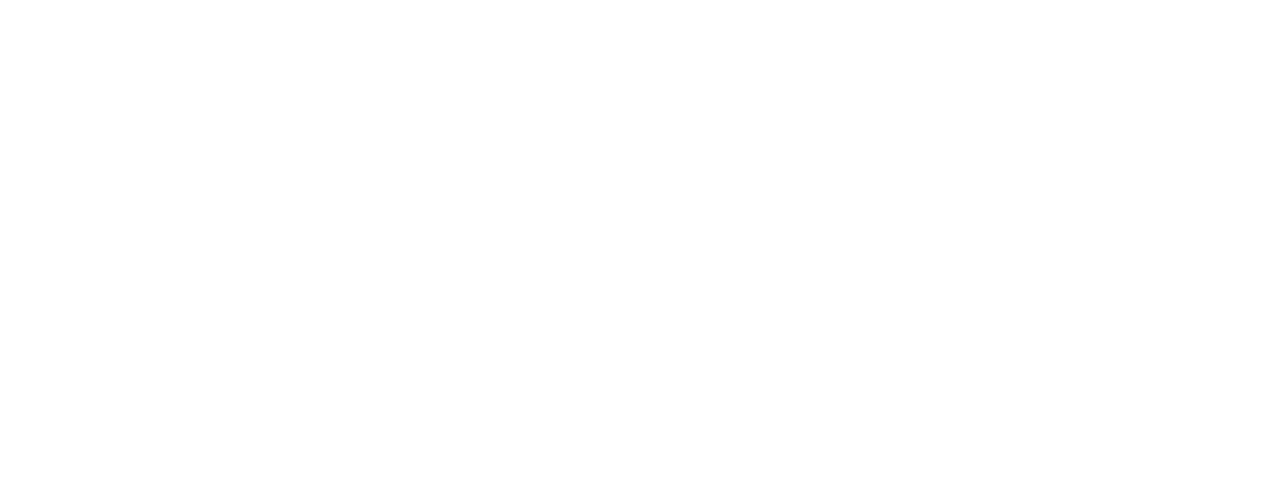
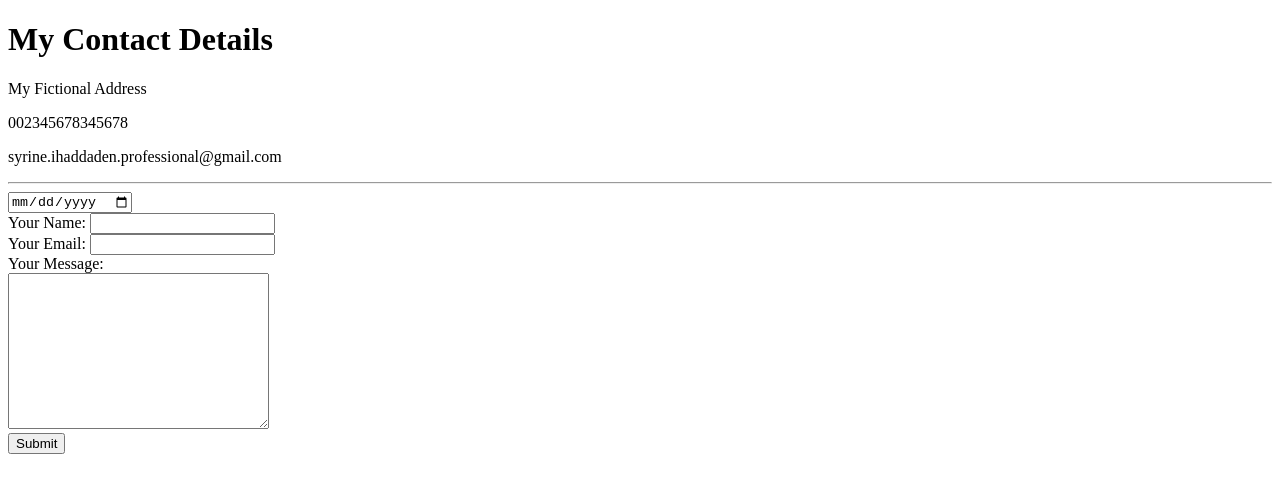
Before and after one commit to syrineihaddaden/CurriculumVitea, a plain HTML site: page Web development/HTML - personal Site/index.html in a window 1280 px wide. Drawn offline with Linux system fonts and the light colour scheme.

Commit message:
Update index.html
Add Personal Information

```diff
--- a/Web development/HTML - personal Site/index.html
+++ b/Web development/HTML - personal Site/index.html
@@ -1,11 +1,25 @@
 <!DOCTYPE html>
-<html lang="en">
-
-<head>
-    <meta charset="UTF-8" />
-    <title>☀️ Syrine's Personal Site</title>
-</head>
-
-<body></body>
-
+<html>
+  <head>
+    <meta charset="utf-8">
+    <title>Contact Me</title>
+    <link rel="stylesheet" href="css/styles.css">
+  </head>
+  <body>
+    <h1>My Contact Details</h1>
+    <p>My Fictional Address</p>
+    <p>002345678345678</p>
+    <p>syrine.ihaddaden.professional@gmail.com</p>
+    <hr>
+    <input type="date">
+    <form action="mailto:syrine.ihaddaden.professional@gmail.com" method="post" enctype="text/plain">
+      <label>Your Name:</label>
+      <input type="text" name="Syrine IHADDADEN" value=""><br>
+      <label>Your Email:</label>
+      <input type="email" name="yourEmail" value=""><br>
+      <label>Your Message:</label><br>
+      <textarea name="yourMessage" rows="10" cols="30"></textarea><br>
+      <input type="submit" name="">
+    </form>
+  </body>
 </html>
```
